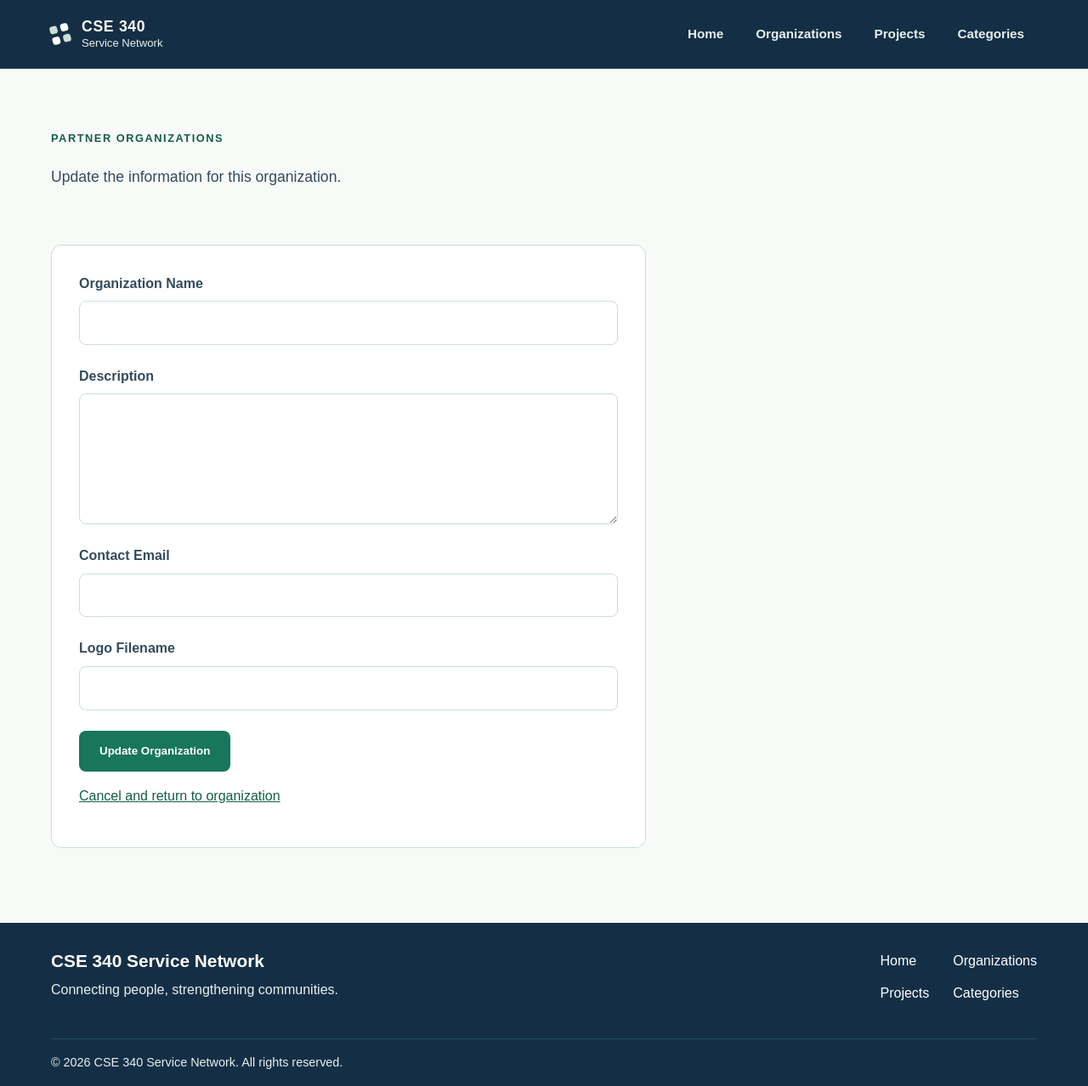
After one commit to JPgitidaho/CSE340, a Node server app: template src/views/edit-organization.ejs in a window 1280 px wide. The commit adds this page. Shown: the whole page at 85% size. Run offline with Node 20, Linux system fonts and the light colour scheme; the template is opened without the code that fills it, so the values that code supplies are empty.

Commit message:
Complete W04 organization update functionality

```diff
--- a/public/css/main.css
+++ b/public/css/main.css
@@ -1,4 +1,4 @@
-/* CSE 340 Service Network */
+
 :root {
   color-scheme: light;
   --navy: #142f45;
@@ -66,7 +66,6 @@ p {
   max-width: 75ch;
 }
 
-/* Keyboard access */
 .skip-link {
   position: absolute;
   left: 16px;
@@ -81,11 +80,10 @@ p {
   top: 12px;
 }
 
-/* Shared site header */
 .site-header {
   background: var(--navy);
-  border-bottom: 1px solid #385166;
-  color: #fff;
+  border-bottom: 1px solid var(--navy-hover);
+  color: var(--surface);
 }
 
 .header-container {
@@ -103,12 +101,12 @@ p {
   align-items: center;
   gap: 14px;
   flex-shrink: 0;
-  color: #fff;
+  color: var(--surface);
   text-decoration: none;
 }
 
 .site-brand:hover {
-  color: #fff;
+  color: var(--surface);
   text-decoration: none;
 }
 
@@ -124,7 +122,7 @@ p {
 }
 
 .brand-name>span {
-  color: #d4e6e2;
+  color: var(--mint);
   font-size: .82rem;
 }
 
@@ -139,7 +137,7 @@ p {
 .brand-symbol span {
   width: 9px;
   height: 9px;
-  background: #a6dfc7;
+  background: var(--border);
   border-radius: 3px;
 }
 
@@ -162,7 +160,7 @@ p {
   display: block;
   padding: 10px 15px;
   border-radius: 8px;
-  color: #e4edee;
+  color: var(--mint);
   font-size: .95rem;
   font-weight: 600;
   text-decoration: none;
@@ -170,16 +168,15 @@ p {
 
 .main-nav a:hover {
   background: var(--navy-hover);
-  color: #fff;
+  color: var(--surface);
   text-decoration: none;
 }
 
 .main-nav a[aria-current="page"] {
-  background: #e4f2eb;
+  background: var(--mint);
   color: var(--navy);
 }
 
-/* Shared layout and page typography */
 main {
   flex: 1;
 }
@@ -230,7 +227,6 @@ main {
   font-size: clamp(1.5rem, 3vw, 2rem);
 }
 
-/* Home hero */
 .hero {
   width: min(calc(100% - 40px), var(--container));
   margin-inline: auto;
@@ -281,12 +277,12 @@ main {
 
 .btn-primary {
   background: var(--green-action);
-  color: #fff;
+  color: var(--surface);
 }
 
 .btn-primary:hover {
   background: var(--green-action-hover);
-  color: #fff;
+  color: var(--surface);
   text-decoration: none;
 }
 
@@ -312,7 +308,6 @@ main {
   object-fit: contain;
 }
 
-/* Home category navigation */
 .explore-section {
   padding: 72px max(20px, calc((100% - var(--container))/2));
   background: var(--mint);
@@ -396,7 +391,6 @@ main {
   line-height: 1.6;
 }
 
-/* Organizations */
 .organization-grid,
 .project-grid {
   display: grid;
@@ -426,14 +420,54 @@ main {
   font-size: 1.35rem;
 }
 
-.organization-card a {
+.organization-card a:not(.btn) {
   overflow-wrap: anywhere;
   color: var(--green);
   font-weight: 600;
   text-underline-offset: 4px;
 }
 
-/* Projects */
+.organization-form {
+  max-width: 700px;
+  padding: 32px;
+  background: var(--surface);
+  border: 1px solid var(--border);
+  border-radius: 12px;
+}
+
+.form-group {
+  display: flex;
+  flex-direction: column;
+  gap: 8px;
+  margin-bottom: 24px;
+}
+
+.form-group label {
+  color: var(--body);
+  font-weight: 700;
+}
+
+.form-group input,
+.form-group textarea {
+  width: 100%;
+  padding: 12px 14px;
+  border: 1px solid var(--border);
+  border-radius: 8px;
+  background: var(--surface);
+  color: var(--body);
+  font: inherit;
+}
+
+.form-group input:focus-visible,
+.form-group textarea:focus-visible {
+  outline: 2px solid var(--green-action);
+  outline-offset: 2px;
+}
+
+.organization-add-link {
+  margin-top: 32px;
+}
+
 .project-card {
   display: flex;
   flex-direction: column;
@@ -491,19 +525,12 @@ main {
   font-size: .9rem;
 }
 
-.service-category-card h3 {
-  margin: 0 0 12px;
-  font-size: 1.35rem;
-}
-
 .service-category-card p {
   margin: 0;
   color: var(--body);
   line-height: 1.7;
 }
 
-/* Categories page */
-/* Categories page */
 .service-category-grid {
   display: grid;
   grid-template-columns: repeat(3, minmax(0, 1fr));
@@ -527,11 +554,10 @@ main {
   font-size: 1.15rem;
 }
 
-/* Shared footer */
 .site-footer {
   margin-top: auto;
   background: var(--navy);
-  color: #fff;
+  color: var(--surface);
 }
 
 .footer-container {
@@ -549,13 +575,13 @@ main {
 
 .footer-brand h2 {
   margin: 0 0 8px;
-  color: #fff;
+  color: var(--surface);
   font-size: 1.3rem;
 }
 
 .footer-brand p {
   margin: 0 0 20px;
-  color: #d6e4ef;
+  color: var(--mint);
 }
 
 .footer-nav {
@@ -565,7 +591,7 @@ main {
 }
 
 .footer-nav a {
-  color: #fff;
+  color: var(--surface);
   text-decoration: none;
 }
 
@@ -576,8 +602,8 @@ main {
 .footer-bottom {
   margin-top: 24px;
   padding-top: 16px;
-  border-top: 1px solid #587188;
-  color: #d6e4ef;
+  border-top: 1px solid var(--navy-hover);
+  color: var(--mint);
   font-size: .9rem;
 }
 
@@ -585,7 +611,6 @@ main {
   margin: 0;
 }
 
-/* Tablet */
 @media (max-width: 950px) {
   .hero {
     grid-template-columns: minmax(0, 1fr) minmax(0, .7fr);
@@ -599,7 +624,6 @@ main {
 }
 
 @media (max-width: 850px) {
-
   .organization-grid,
   .project-grid {
     grid-template-columns: repeat(2, minmax(0, 1fr));
@@ -624,7 +648,6 @@ main {
   }
 }
 
-/* Phone */
 @media (max-width: 650px) {
   .hero {
     grid-template-columns: 1fr;
@@ -672,10 +695,6 @@ main {
   }
 
   .service-category-card .category-number {
-    margin-bottom: 10px;
-}
-
-  .service-category-card .category-number {
     margin-bottom: 24px;
   }
 
@@ -704,7 +723,8 @@ main {
   }
 
   .organization-card,
-  .project-card {
+  .project-card,
+  .organization-form {
     padding: 24px;
   }
 }
@@ -734,51 +754,3 @@ main {
     transform: none;
   }
 }
-
-
-.organization-form {
-    max-width: 700px;
-    padding: 32px;
-    background: var(--surface);
-    border: 1px solid var(--border);
-    border-radius: 12px;
-}
-
-.form-group {
-    display: flex;
-    flex-direction: column;
-    gap: 8px;
-    margin-bottom: 24px;
-}
-
-.form-group label {
-    color: var(--ink);
-    font-weight: 700;
-}
-
-.form-group input,
-.form-group textarea {
-    width: 100%;
-    padding: 12px 14px;
-    border: 1px solid var(--border);
-    border-radius: 8px;
-    background: var(--surface);
-    color: var(--ink);
-    font: inherit;
-}
-
-.form-group input:focus-visible,
-.form-group textarea:focus-visible {
-    outline: 2px solid var(--green-action);
-    outline-offset: 2px;
-}
-
-.organization-add-link {
-    margin-top: 32px;
-}
-
-@media (max-width: 600px) {
-    .organization-form {
-        padding: 24px;
-    }
-}
--- /dev/null
+++ b/src/views/edit-organization.ejs
@@ -0,0 +1,88 @@
+
+<%- include('partials/header') %>
+
+<main id="main-content" class="interior-main">
+
+    <section class="page-intro" aria-labelledby="page-title">
+        <p class="eyebrow">PARTNER ORGANIZATIONS</p>
+
+        <h1 id="page-title"><%= title %></h1>
+
+        <p class="page-description">
+            Update the information for this organization.
+        </p>
+    </section>
+
+    <section class="content-section">
+
+        <form
+            class="organization-form"
+            action="/edit-organization/<%= organizationDetails.organization_id %>"
+            method="POST"
+        >
+            <div class="form-group">
+                <label for="name">Organization Name</label>
+
+                <input
+                    type="text"
+                    id="name"
+                    name="name"
+                    value="<%= organizationDetails.name %>"
+                    maxlength="150"
+                    required
+                >
+            </div>
+
+            <div class="form-group">
+                <label for="description">Description</label>
+
+                <textarea
+                    id="description"
+                    name="description"
+                    rows="5"
+                    maxlength="500"
+                    required
+                ><%= organizationDetails.description %></textarea>
+            </div>
+
+            <div class="form-group">
+                <label for="contactEmail">Contact Email</label>
+
+                <input
+                    type="email"
+                    id="contactEmail"
+                    name="contactEmail"
+                    value="<%= organizationDetails.contact_email %>"
+                    required
+                >
+            </div>
+
+            <div class="form-group">
+                <label for="logoFilename">Logo Filename</label>
+
+                <input
+                    type="text"
+                    id="logoFilename"
+                    name="logoFilename"
+                    value="<%= organizationDetails.logo_filename %>"
+                    maxlength="255"
+                    required
+                >
+            </div>
+
+            <button class="btn btn-primary" type="submit">
+                Update Organization
+            </button>
+
+            <p>
+                <a href="/organization/<%= organizationDetails.organization_id %>">
+                    Cancel and return to organization
+                </a>
+            </p>
+        </form>
+
+    </section>
+
+</main>
+
+<%- include('partials/footer') %>
```
Also changed, not shown: src/controllers/organizations.js (+58 -1 lines), src/models/organizations.js (+29 -1 lines), src/routes.js (+10 -0 lines), src/views/organization.ejs (+11 -1 lines). Lines whose indentation alone changed are shown as unchanged.
